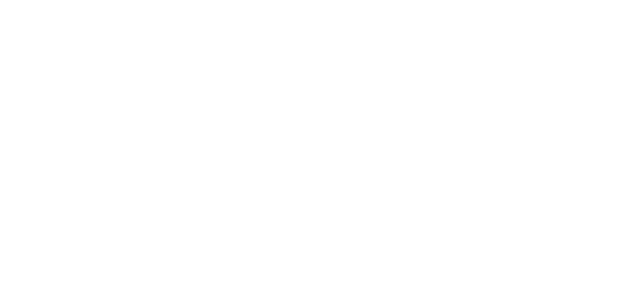
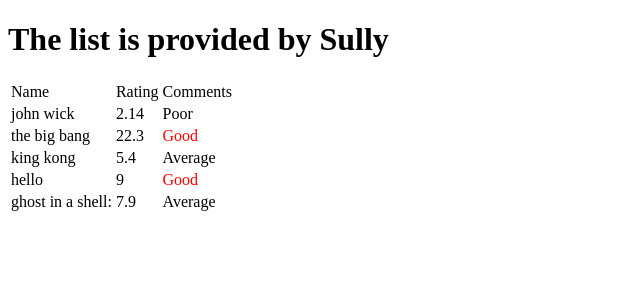
Before and after one commit to arpitarya/BONJOUR, a Flask app: page /tables in a window 1280 px wide. Before the commit the part shown is empty. Shown: the top 300 px of the page, without its empty margins (0-640 px from the left). Run offline with Flask 2, Linux system fonts and the light colour scheme.

Commit message:
added some files

```diff
--- a/templates/movies_plus.html
+++ b/templates/movies_plus.html
@@ -2,9 +2,35 @@
 <html lang="en">
 <head>
     <meta charset="UTF-8">
-    <title>Title</title>
+    <title>Movies Plus</title>
 </head>
 <body>
 
+    <h1>The list is provided by {{ name }}</h1>
+
+    <table>
+        <tr>
+            <td>Name</td>
+            <td>Rating</td>
+            <td>Comments</td>
+        </tr>
+
+        {% for movie, rating in movies.items() %}
+            <tr>
+                <td>{{ movie }}</td>
+                <td>{{ rating }}</td>
+
+                {% if rating < 5 %}
+                    <td>Poor</td>
+                {% elif rating < 8 %}
+                    <td>Average</td>
+                {% else %}
+                    <td style = "color:red">Good</td>
+                {% endif %}
+            </tr>
+        {% endfor %}
+
+    </table>
+
 </body>
 </html>
```
